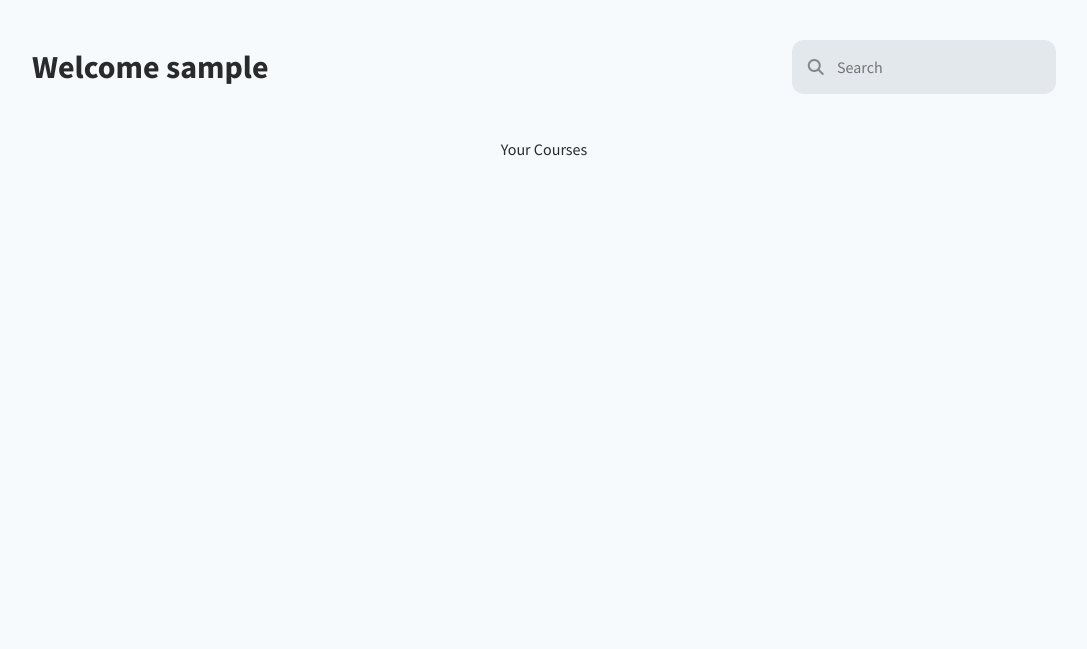
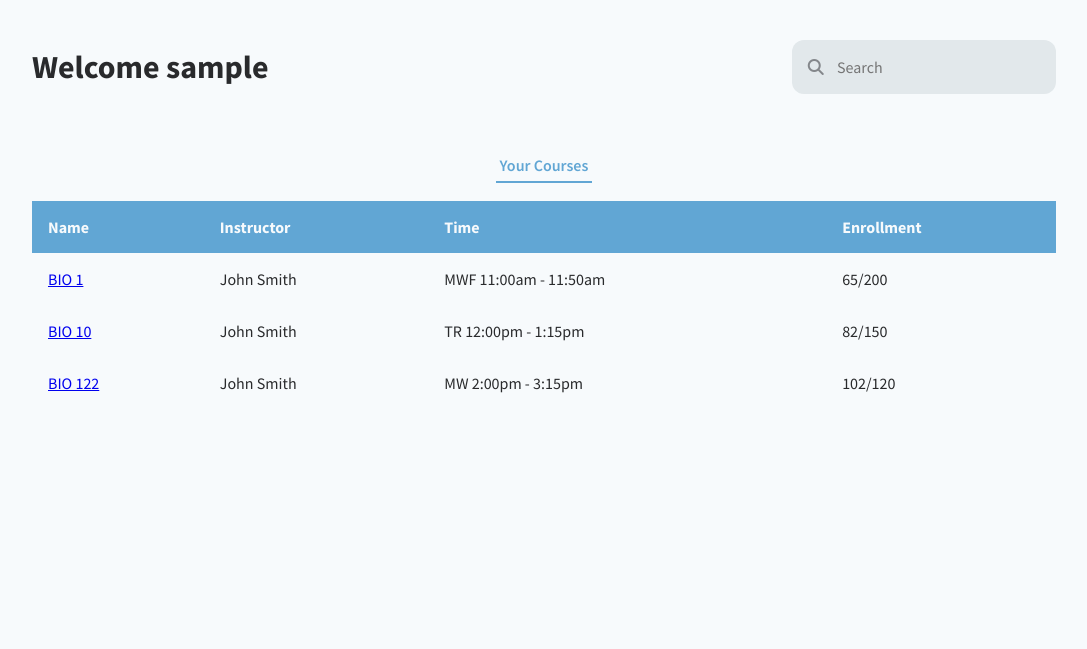
Before and after one commit to robokae/CSE-106-Lab-8, a Flask app: a page that uses templates/person.html in a window 1280 px wide. Shown: the part 64-713 px from the top of the page, without its empty margins (96-1183 px from the left). Run offline with Flask 2, Linux system fonts and the light colour scheme; some libraries are stand-ins or nearby versions.

Commit message:
added specific course page

```diff
--- a/app.py
+++ b/app.py
@@ -74,6 +74,29 @@ sample_instructor_data = [
     }
 ]
 
+sample_instructor_course_data = [
+    {
+        'name': 'John Smith',
+        'grade': 93
+    },
+    {
+        'name': 'Alice Jones',
+        'grade': 94
+    },
+    {
+        'name': 'Mary Chen',
+        'grade': 95
+    },
+    {
+        'name': 'David',
+        'grade': 96
+    },
+    {
+        'name': 'Santosh',
+        'grade': 97
+    }
+]
+
 @app.route("/")
 def login():
     return render_template("login.html")
@@ -86,7 +109,14 @@ def student(name):
 @app.route("/instructor/<name>")
 def instructor(name):
     instructor_name = name
-    return render_template("instructor.html", instructor_name = instructor_name)
+    return render_template("instructor.html", instructor_name = instructor_name, data = sample_instructor_data)
+
+@app.route("/instructor/<name>/<course>")
+def specific_course(name, course):
+    instructor_name = name
+    instructor_course = course
+
+    return render_template("specificCourse.html", instructor_name = instructor_name, instructor_course = instructor_course, data = sample_instructor_course_data)
 
 @app.route("/enrolled/<name>")
 def enrolled(name):
--- a/templates/instructor.html
+++ b/templates/instructor.html
@@ -11,5 +11,25 @@
 {% block person_name %}{{ instructor_name }}{% endblock %}
 
 {% block inner_nav_links %}
-    <button class="inner-nav-link active-link">Your Courses</button>
+    <p class="inner-nav-link active-tab">Your Courses</p>
 {% endblock %}
+
+{% block data_table_headings %}
+    <th>Name</th>
+    <th>Instructor</th>
+    <th>Time</th>
+    <th>Enrollment</th>
+{% endblock %}
+
+{% block data_table_body %}
+    {% for class in data %}
+        <tr>
+            <td>
+                <a href="{{ url_for('specific_course', name = class.instructor, course = class.name) }}">{{ class.name }}</a>
+            </td>
+            <td>{{ class.instructor }}</td>
+            <td>{{ class.time }}</td>
+            <td>{{ class.enrollment }}</td>
+        </tr>
+    {% endfor %}
+{% endblock %}
--- a/templates/person.html
+++ b/templates/person.html
@@ -24,11 +24,11 @@
             <table class="data-table">
                 <thead class="data-table-head">
                     <tr class="data-table-row headings-row">
-
+                        {% block data_table_headings %}{% endblock %}
                     </tr>
                 </thead>
                 <tbody class="data-table-body">
-
+                    {% block data_table_body %}{% endblock %}
                 </tbody>
             </table>
         </div>
```
Also changed, not shown: templates/specificCourse.html (added, +29 -0 lines).
